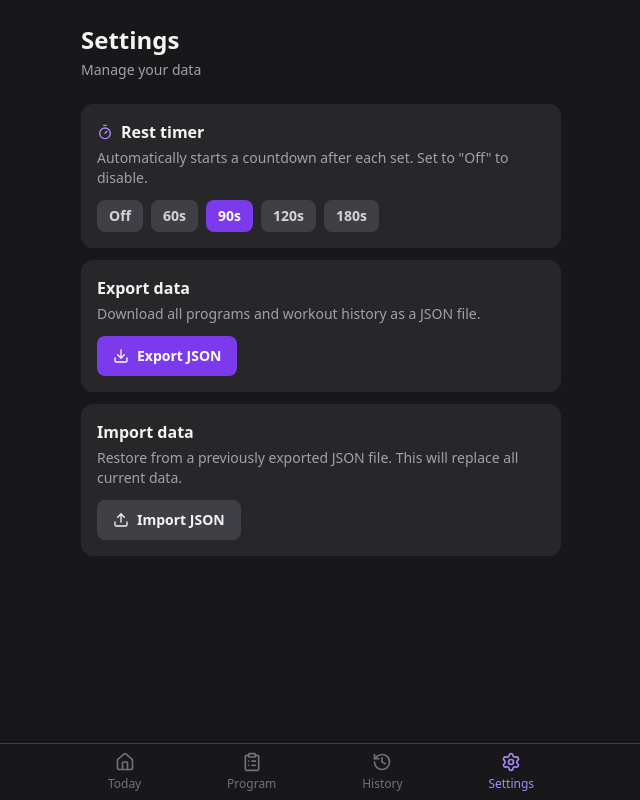
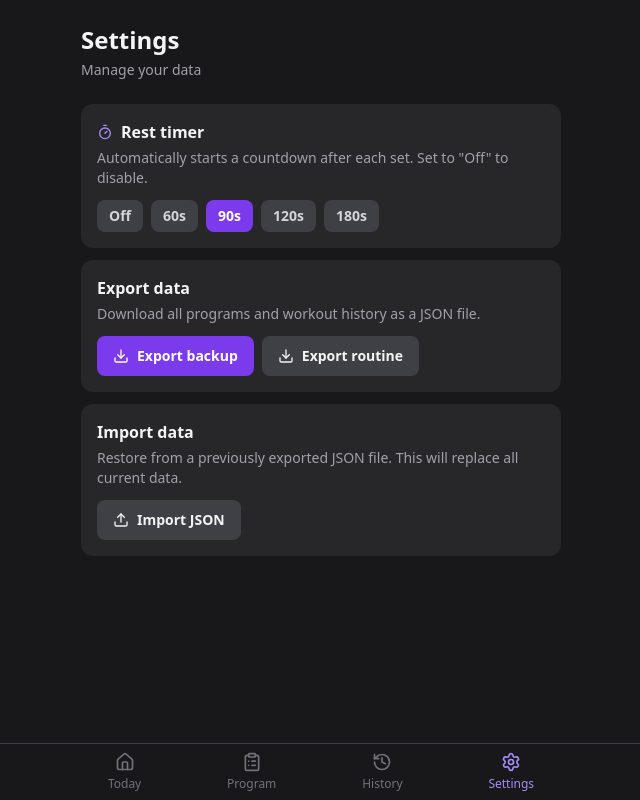
Before and after one commit to ngallion/pushlog-app, a React (Vite) app: page /settings in a window 1280 px wide. Shown: the whole page, without its empty margins (319-959 px from the left). Built offline with nearby package versions, Linux system fonts and the light colour scheme.

Commit message:
add export routine button to settings (programs only, no history)

```diff
--- a/src/pages/Settings.tsx
+++ b/src/pages/Settings.tsx
@@ -51,29 +51,16 @@ export function Settings() {
     saveRestTimerDuration(seconds);
   };
 
-  const buildExportData = () => ({
-    programs: state.programs,
-    sessions: state.sessions,
-  });
-
-  const buildExportFile = () => {
-    const fileName = `pushlog-backup-${new Date().toISOString().slice(0, 10)}.json`;
-    return new File([JSON.stringify(buildExportData(), null, 2)], fileName, {
-      type: "application/json",
-    });
-  };
-
   const canShare =
     typeof navigator !== "undefined" &&
     typeof navigator.share === "function" &&
     typeof navigator.canShare === "function" &&
     navigator.canShare({ files: [new File([""], "test.json", { type: "application/json" })] });
 
-  const handleExport = async () => {
-    const file = buildExportFile();
+  const downloadOrShare = async (file: File, title: string) => {
     if (canShare) {
       try {
-        await navigator.share({ title: "Pushlog Backup", files: [file] });
+        await navigator.share({ title, files: [file] });
       } catch (err) {
         if (err instanceof Error && err.name !== "AbortError") {
           console.error("Share failed:", err);
@@ -87,6 +74,24 @@ export function Settings() {
     a.download = file.name;
     a.click();
     URL.revokeObjectURL(url);
+  };
+
+  const handleExport = async () => {
+    const data = { programs: state.programs, sessions: state.sessions };
+    const fileName = `pushlog-backup-${new Date().toISOString().slice(0, 10)}.json`;
+    const file = new File([JSON.stringify(data, null, 2)], fileName, {
+      type: "application/json",
+    });
+    await downloadOrShare(file, "Pushlog Backup");
+  };
+
+  const handleExportRoutine = async () => {
+    const data = { programs: state.programs, sessions: [] };
+    const fileName = `pushlog-routine-${new Date().toISOString().slice(0, 10)}.json`;
+    const file = new File([JSON.stringify(data, null, 2)], fileName, {
+      type: "application/json",
+    });
+    await downloadOrShare(file, "Pushlog Routine");
   };
 
   const handleImport = (e: React.ChangeEvent<HTMLInputElement>) => {
@@ -196,13 +201,22 @@ export function Settings() {
           <p className="text-zinc-400 text-sm mb-3">
             Download all programs and workout history as a JSON file.
           </p>
+          <div className="flex flex-wrap gap-2">
             <button
               onClick={handleExport}
               className="flex items-center gap-2 bg-violet-600 hover:bg-violet-500 text-white rounded-lg px-4 py-2.5 text-sm font-semibold transition-colors"
             >
               <Download size={16} />
-            Export JSON
+              Export backup
             </button>
+            <button
+              onClick={handleExportRoutine}
+              className="flex items-center gap-2 bg-zinc-700 hover:bg-zinc-600 text-zinc-100 rounded-lg px-4 py-2.5 text-sm font-semibold transition-colors"
+            >
+              <Download size={16} />
+              Export routine
+            </button>
+          </div>
         </div>
 
         {/* Import */}
```
Lines whose indentation alone changed are shown as unchanged.
